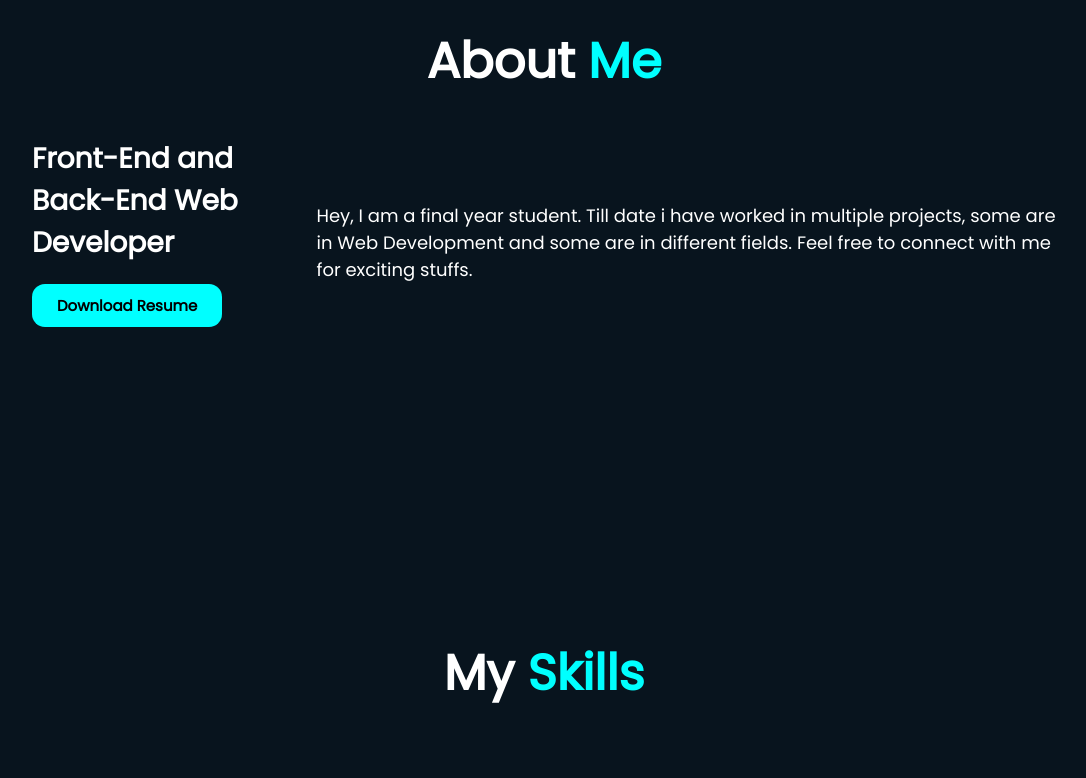
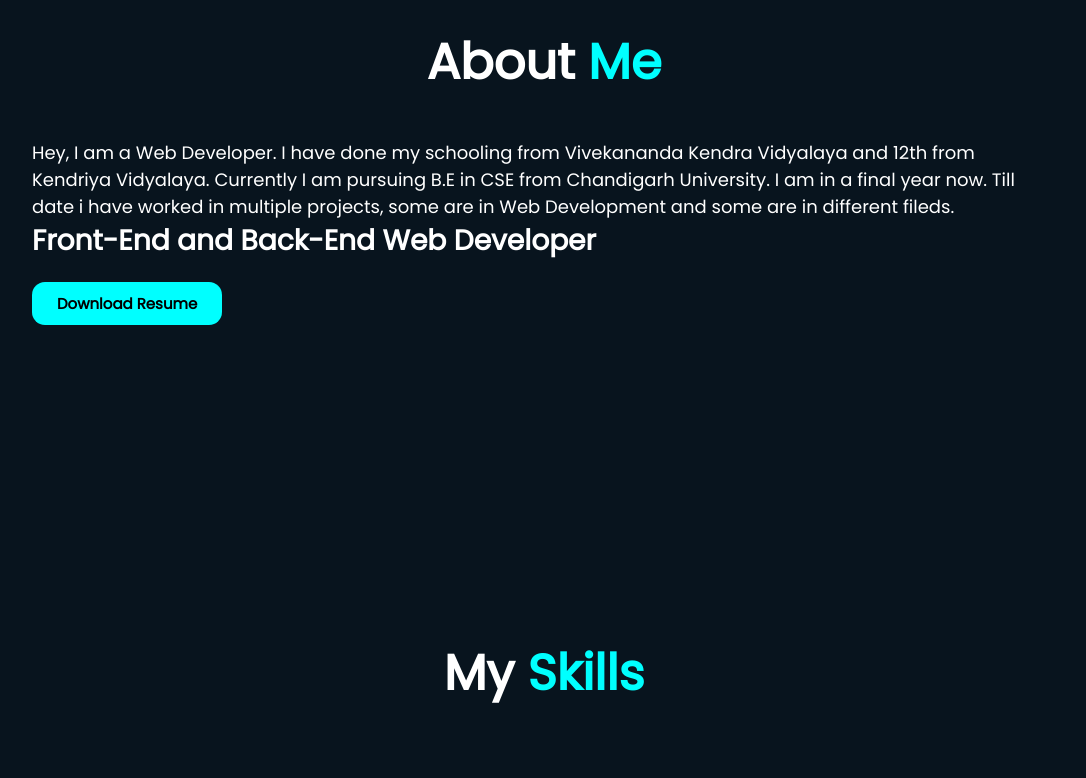
Before and after one commit to surajpaul28/Portfolio, a plain HTML site: page index.html in a window 1280 px wide. Shown: the part 1140-1918 px from the top of the page, without its empty margins (96-1182 px from the left). Drawn offline with nearby package versions, Linux system fonts and the light colour scheme; a web font is replaced by a local one.

Commit message:
index.html

```diff
--- a/index.html
+++ b/index.html
@@ -70,15 +70,20 @@
         <h2>About <span>Me</span></h2>
       </div>
       <div class="about-items">
-        <div class="about-resume">
-          <h3>Front-End and Back-End Web Developer</h3>
-          <a href="./Resume.pdf" target="_blank" class="btn">Download Resume</a>
-        </div>
         <div class="about-text">
           <p>
-            Hey, I am a final year student. Till date i have worked in multiple projects, some are in Web
-            Development and some are in different fields. Feel free to connect with me for exciting stuffs.
+            Hey, I am a Web Developer. I have done my schooling from Vivekananda
+            Kendra Vidyalaya and 12th from Kendriya Vidyalaya. Currently I am
+            pursuing B.E in CSE from Chandigarh University. I am in a final year
+            now. Till date i have worked in multiple projects, some are in Web
+            Development and some are in different fileds.
           </p>
+          <div class="about-resume">
+            <h3>Front-End and Back-End Web Developer</h3>
+            <a href="./Resume.pdf" target="_blank" class="btn"
+              >Download Resume</a
+            >
+          </div>
         </div>
       </div>
     </section>
```
